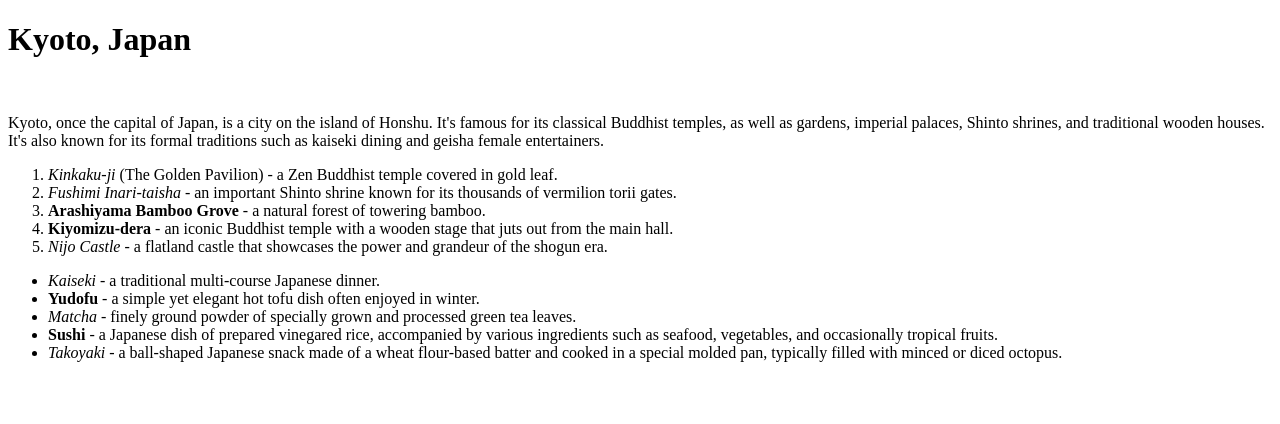
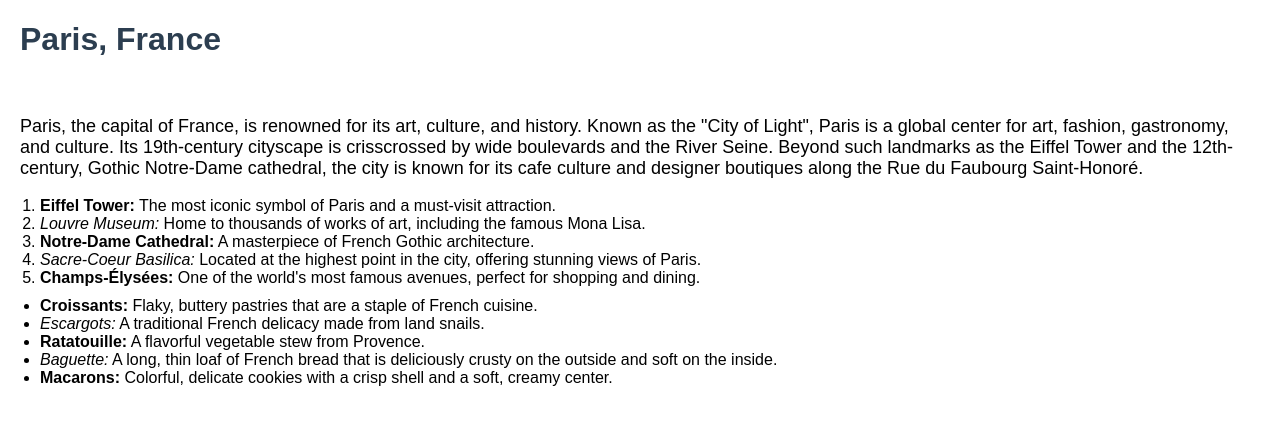
Before and after one commit to acciojob/favorite-holiday-varungowdamj, a website: page main.html in a window 1280 px wide. Drawn offline with Linux system fonts and the light colour scheme.

Commit message:
created a submission

```diff
--- a/main.html
+++ b/main.html
@@ -3,25 +3,45 @@
 <head>
     <meta charset="UTF-8">
     <meta name="viewport" content="width=device-width, initial-scale=1.0">
-    <title>Kyoto - My Favorite Holiday Destination</title>
+    <title>Favorite Holiday Destination</title>
+    <style>
+        body {
+            font-family: Arial, sans-serif;
+            margin: 20px;
+        }
+        h1 {
+            color: #2c3e50;
+        }
+        p {
+            font-size: 18px;
+        }
+        ol, ul {
+            margin: 10px 0;
+            padding-left: 20px;
+        }
+    </style>
 </head>
 <body>
-    <h1>Kyoto, Japan</h1>
+
+    <h1>Paris, France</h1>
     <br>
-    <p>Kyoto, once the capital of Japan, is a city on the island of Honshu. It's famous for its classical Buddhist temples, as well as gardens, imperial palaces, Shinto shrines, and traditional wooden houses. It's also known for its formal traditions such as kaiseki dining and geisha female entertainers.</p>
+    <p>Paris, the capital of France, is renowned for its art, culture, and history. Known as the "City of Light", Paris is a global center for art, fashion, gastronomy, and culture. Its 19th-century cityscape is crisscrossed by wide boulevards and the River Seine. Beyond such landmarks as the Eiffel Tower and the 12th-century, Gothic Notre-Dame cathedral, the city is known for its cafe culture and designer boutiques along the Rue du Faubourg Saint-Honoré.</p>
+
     <ol>
-        <li><i>Kinkaku-ji</i> (The Golden Pavilion) - a Zen Buddhist temple covered in gold leaf.</li>
-        <li><i>Fushimi Inari-taisha</i> - an important Shinto shrine known for its thousands of vermilion torii gates.</li>
-        <li><b>Arashiyama Bamboo Grove</b> - a natural forest of towering bamboo.</li>
-        <li><b>Kiyomizu-dera</b> - an iconic Buddhist temple with a wooden stage that juts out from the main hall.</li>
-        <li><i>Nijo Castle</i> - a flatland castle that showcases the power and grandeur of the shogun era.</li>
+        <li><strong>Eiffel Tower:</strong> The most iconic symbol of Paris and a must-visit attraction.</li>
+        <li><em>Louvre Museum:</em> Home to thousands of works of art, including the famous Mona Lisa.</li>
+        <li><strong>Notre-Dame Cathedral:</strong> A masterpiece of French Gothic architecture.</li>
+        <li><em>Sacre-Coeur Basilica:</em> Located at the highest point in the city, offering stunning views of Paris.</li>
+        <li><strong>Champs-Élysées:</strong> One of the world's most famous avenues, perfect for shopping and dining.</li>
     </ol>
+
     <ul>
-        <li><i>Kaiseki</i> - a traditional multi-course Japanese dinner.</li>
-        <li><b>Yudofu</b> - a simple yet elegant hot tofu dish often enjoyed in winter.</li>
-        <li><i>Matcha</i> - finely ground powder of specially grown and processed green tea leaves.</li>
-        <li><b>Sushi</b> - a Japanese dish of prepared vinegared rice, accompanied by various ingredients such as seafood, vegetables, and occasionally tropical fruits.</li>
-        <li><i>Takoyaki</i> - a ball-shaped Japanese snack made of a wheat flour-based batter and cooked in a special molded pan, typically filled with minced or diced octopus.</li>
+        <li><strong>Croissants:</strong> Flaky, buttery pastries that are a staple of French cuisine.</li>
+        <li><em>Escargots:</em> A traditional French delicacy made from land snails.</li>
+        <li><strong>Ratatouille:</strong> A flavorful vegetable stew from Provence.</li>
+        <li><em>Baguette:</em> A long, thin loaf of French bread that is deliciously crusty on the outside and soft on the inside.</li>
+        <li><strong>Macarons:</strong> Colorful, delicate cookies with a crisp shell and a soft, creamy center.</li>
     </ul>
+
 </body>
 </html>
```
